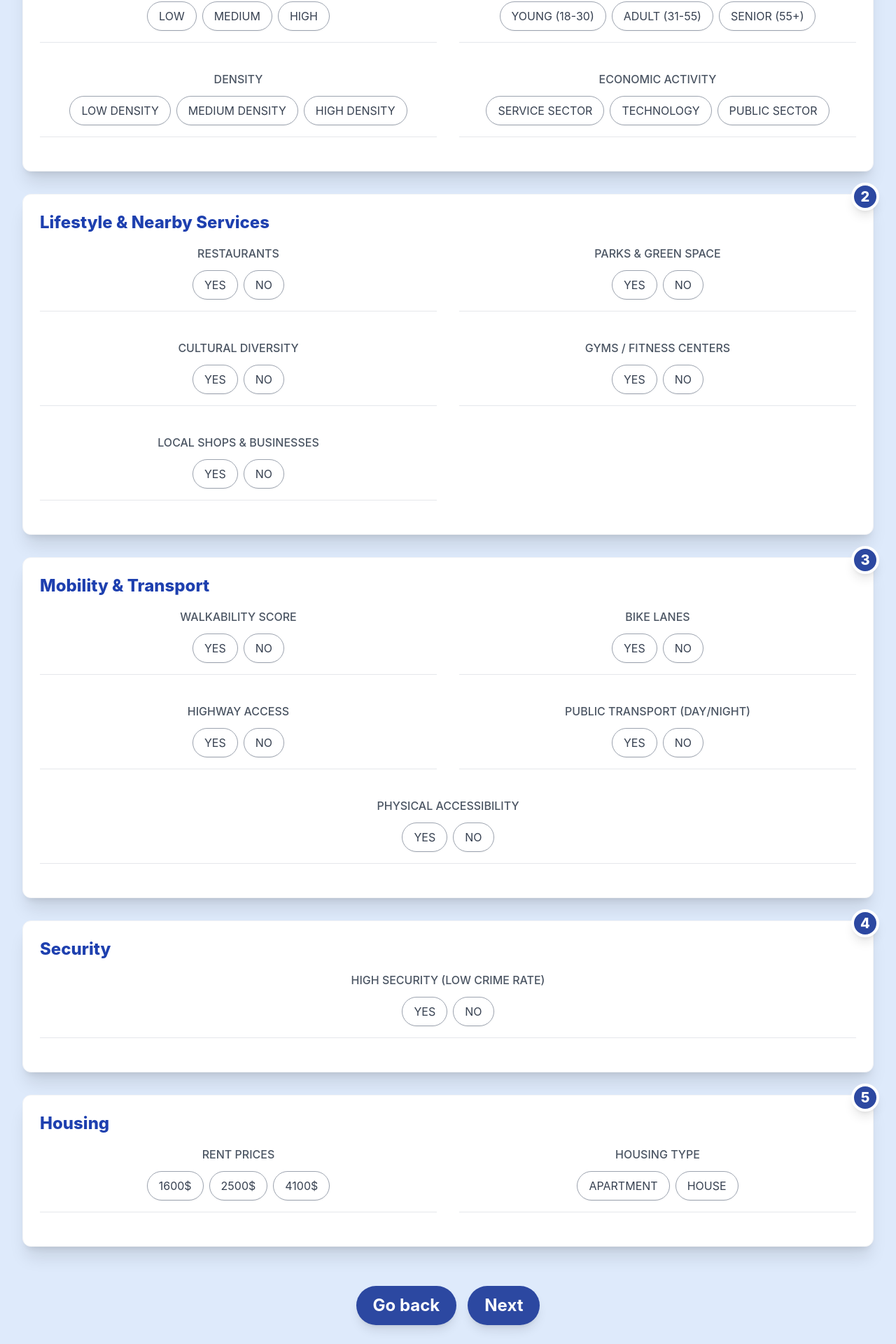
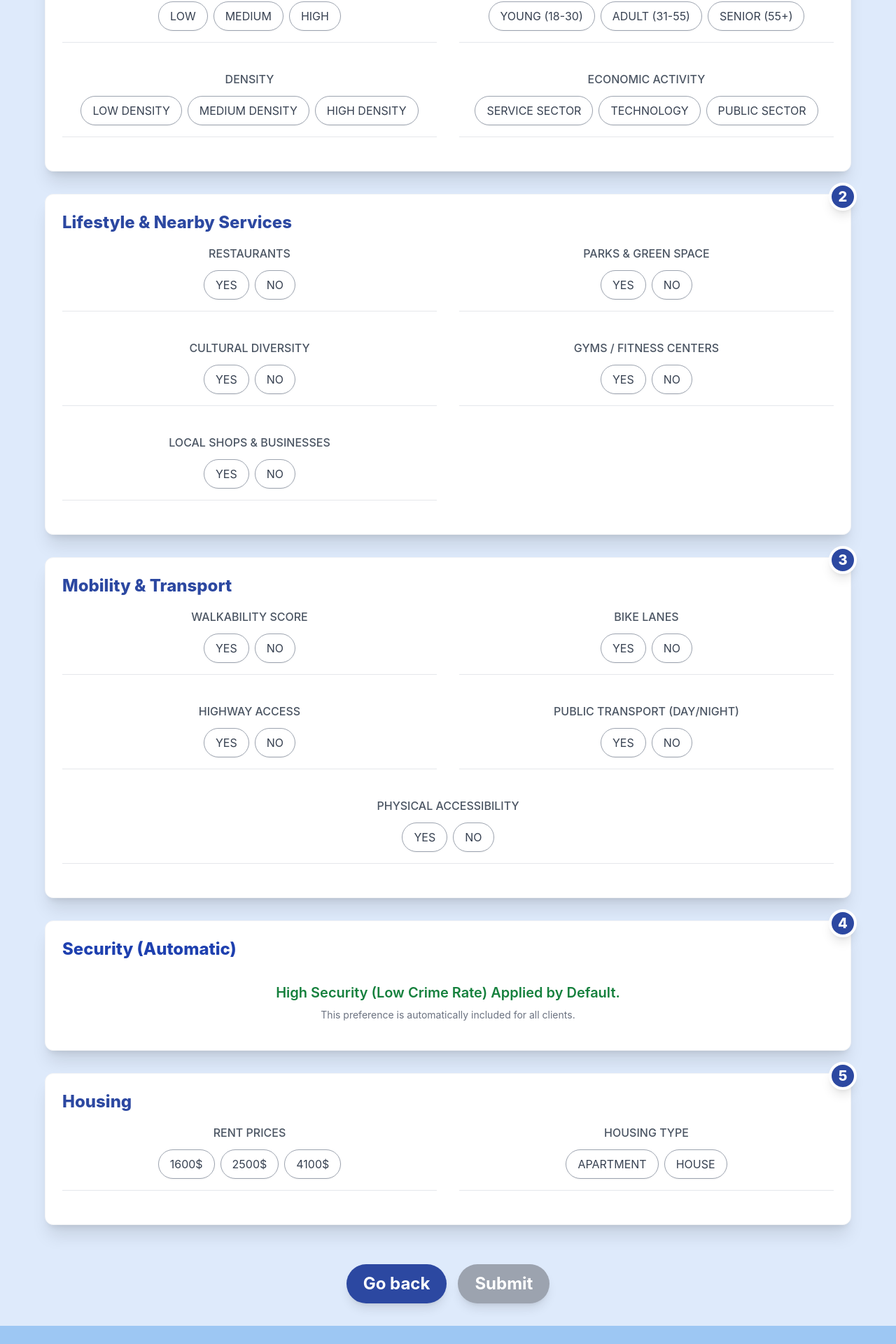
Before and after one commit to JoinedRobbin1887/Hack-EPS-ENYGM4, a React (Create React App) app in the folder frontend/joc-de-barris-front/: page /start in a window 1280 px wide. Shown: the part 227-2147 px from the top of the page at 70% size. After the commit the page ends 2121 px from the top, so only its background shows below. Built offline with nearby package versions, Linux system fonts and the light colour scheme.

Commit message:
feat: Added obligation to respond all the questions

```diff
--- a/frontend/joc-de-barris-front/src/components/EstiloVida.js
+++ b/frontend/joc-de-barris-front/src/components/EstiloVida.js
@@ -1,29 +1,20 @@
 // src/components/EstiloVida.js
-import React, { useState } from "react";
+import React from "react";
 import { PreferenceSelector } from "./PreferenceSelector";
 
-export function EstiloVida() {
-  const [restaurants, setRestaurants] = useState([]);
-  const [parcs, setParcs] = useState([]);
-  const [diversidad, setDiversidad] = useState([]);
-  const [gyms, setGyms] = useState([]);
-  const [botigues, setBotigues] = useState([]);
+export function EstiloVida({ restaurants, setRestaurants, parcs, setParcs, diversidad, setDiversidad, gyms, setGyms, botigues, setBotigues }) {
 
   const yesNoOptions = ["YES", "NO"];
 
   return (
-    // TARGETA: Aplicació d'estils de targeta consistent (shadow-xl, p-6, rounded-xl)
     <div className="w-full mb-8 p-6 bg-white rounded-xl shadow-xl border border-gray-100 relative">
 
-      {/* TÍTOL: Estilitzat amb negreta, mida gran, color de marca i icona */}
-      <h2 className="font-extrabold text-2xl mb-4 text-blue-800 flex items-center space-x-2">
+      <h2 className="font-extrabold text-2xl mb-4 text-cornflower-blue-800 flex items-center space-x-2">
         <span>Lifestyle & Nearby Services</span>
       </h2>
 
-      {/* GRID RESPONSIVE: 2 Columnes (md:grid-cols-2) per optimitzar l'espai de SI/NO */}
       <div className="grid grid-cols-1 md:grid-cols-2 gap-x-8 gap-y-4">
 
-        {/* Tots els PreferenceSelectors s'injecten al grid */}
         <PreferenceSelector
           label="RESTAURANTS"
           options={yesNoOptions}
--- a/frontend/joc-de-barris-front/src/components/Habitatge.js
+++ b/frontend/joc-de-barris-front/src/components/Habitatge.js
@@ -1,21 +1,17 @@
 // src/components/Habitatge.js
-import React, { useState } from "react";
+import React from "react";
 import { PreferenceSelector } from "./PreferenceSelector";
 
-export function Habitatge() {
-  const [precios, setPrecios] = useState([]);
-  const [tipos, setTipos] = useState([]);
+export function Habitatge({ precios, setPrecios, tipos, setTipos }) {
 
   return (
-    // TARGETA: Aplicació d'estils de targeta consistent (shadow-xl, p-6, rounded-xl)
     <div className="w-full mb-8 p-6 bg-white rounded-xl shadow-xl border border-gray-100 relative">
 
-      {/* TÍTOL: Estilitzat amb negreta, mida gran, color de marca i icona */}
-      <h2 className="font-extrabold text-2xl mb-4 text-blue-800 flex items-center space-x-2">
+      <h2 className="font-extrabold text-2xl mb-4 text-cornflower-blue-800 flex items-center space-x-2">
         <span>Housing</span>
       </h2>
 
-      {/* GRID RESPONSIVE: 2 Columnes (md:grid-cols-2) per als dos selectors */}
+
       <div className="grid grid-cols-1 md:grid-cols-2 gap-x-8 gap-y-4">
 
         <PreferenceSelector
--- a/frontend/joc-de-barris-front/src/components/Movilidad.js
+++ b/frontend/joc-de-barris-front/src/components/Movilidad.js
@@ -1,30 +1,23 @@
 // src/components/Movilidad.js
-import React, { useState } from "react";
+import React from "react";
 import { PreferenceSelector } from "./PreferenceSelector";
 
-export function Movilidad() {
-  const [accesPeu, setAccesPeu] = useState([]);
-  const [transportPublic, setTransportPublic] = useState([]);
-  const [carrilsBici, setCarrilsBici] = useState([]);
-  const [autopistes, setAutopistes] = useState([]);
-  // IMPORTANT: Canviem el nom per ser més explícits (Accessibilitat Física)
-  const [accesibilitatFisica, setAccesibilitatFisica] = useState([]);
+export function Movilidad({ accesPeu, setAccesPeu, transportPublic, setTransportPublic, carrilsBici, setCarrilsBici, autopistes, setAutopistes, accesibilitatFisica, setAccesibilitatFisica }) {
 
   const yesNoOptions = ["YES", "NO"];
 
   return (
-    // TARGETA: Aplicació d'estils de targeta consistent (shadow-xl, p-6, rounded-xl)
+
     <div className="w-full mb-8 p-6 bg-white rounded-xl shadow-xl border border-gray-100 relative">
 
-      {/* TÍTOL: Estilitzat amb negreta, mida gran, color de marca i icona */}
-      <h2 className="font-extrabold text-2xl mb-4 text-blue-800 flex items-center space-x-2">
+
+      <h2 className="font-extrabold text-2xl mb-4 text-cornflower-blue-800 flex items-center space-x-2">
         <span>Mobility & Transport</span>
       </h2>
 
-      {/* GRID RESPONSIVE: 2 Columnes (md:grid-cols-2) */}
+
       <div className="grid grid-cols-1 md:grid-cols-2 gap-x-8 gap-y-4">
 
-        {/* Accessibilitat a peu i carrils */}
         <PreferenceSelector
           label="WALKABILITY SCORE"
           options={yesNoOptions}
@@ -44,7 +37,6 @@ export function Movilidad() {
           onChange={setAutopistes}
         />
 
-        {/* TRANSPORT PÚBLIC: Opcions múltiples (type="multiple") */}
         <PreferenceSelector
           label="PUBLIC TRANSPORT (DAY/NIGHT)"
           options={yesNoOptions}
@@ -52,12 +44,10 @@ export function Movilidad() {
           onChange={setTransportPublic}
         />
 
-        {/* ACCESSIBILITAT FÍSICA: Ocupa les dues columnes i la fem més explícita */}
         <div className="md:col-span-2">
             <PreferenceSelector
                 label="PHYSICAL ACCESSIBILITY"
                 options={yesNoOptions}
-                // Utilitzem el nou state
                 selected={accesibilitatFisica}
                 onChange={setAccesibilitatFisica}
             />
--- a/frontend/joc-de-barris-front/src/components/PreferenceSelector.js
+++ b/frontend/joc-de-barris-front/src/components/PreferenceSelector.js
@@ -22,9 +22,9 @@ export function PreferenceSelector({ label, options, selected, onChange, type =
                 ${
                   isSelected
 
-                    ? "bg-cornflower-blue-800 text-white font-semibold border-blue-700"
-                    // NORMAL: Contorn gris suau
-                    : "bg-transparent text-gray-700 border-gray-400 hover:bg-blue-50 hover:text-blue-700"
+                    ? "bg-cornflower-blue-800 text-white font-semibold border-cornflower-blue-700"
+
+                    : "bg-transparent text-gray-700 border-gray-400 hover:bg-blue-50 hover:text-cornflower-blue-700"
                 }
               `}
               onClick={() => {
--- a/frontend/joc-de-barris-front/src/components/Seguridad.js
+++ b/frontend/joc-de-barris-front/src/components/Seguridad.js
@@ -1,31 +1,31 @@
 // src/components/Seguridad.js
-import React, { useState } from "react";
-import { PreferenceSelector } from "./PreferenceSelector";
+import React, { useEffect } from "react";
 
-export function Seguridad() {
-  const [seguridad, setSeguridad] = useState([]);
+export function Seguridad({ seguridad, setSeguridad }) {
+
+  useEffect(() => {
+    if (seguridad && seguridad.length === 0) {
+      setSeguridad(["HIGH"]);
+    }
+  }, [seguridad, setSeguridad]);
 
   return (
-    // TARGETA: Aplicació d'estils de targeta consistent (shadow-xl, p-6, rounded-xl)
     <div className="w-full mb-8 p-6 bg-white rounded-xl shadow-xl border border-gray-100 relative">
 
-      {/* TÍTOL: Estilitzat amb negreta, mida gran, color de marca i icona (Escut) */}
+
       <h2 className="font-extrabold text-2xl mb-4 text-blue-800 flex items-center space-x-2">
-        <span>Security</span>
+        <span>Security (Automatic)</span>
       </h2>
 
-      {/* CONTENIDOR ÚNIC: No necessita Grid, però l'embolcalla igualment per consistència */}
       <div className="grid grid-cols-1 gap-6">
-
-        {/* Pregunta única, estilitzada com les altres */}
-        <PreferenceSelector
-          // Fem l'etiqueta més específica, ja que és una preferència molt alta
-          label="HIGH SECURITY (LOW CRIME RATE)"
-          options={["YES", "NO"]}
-          selected={seguridad}
-          onChange={setSeguridad}
-        />
-
+        <div className="text-center py-4">
+          <p className="text-xl font-semibold text-green-700">
+            High Security (Low Crime Rate) Applied by Default.
+          </p>
+          <p className="text-sm text-gray-500 mt-2">
+            This preference is automatically included for all clients.
+          </p>
+        </div>
       </div>
     </div>
   );
--- a/frontend/joc-de-barris-front/src/components/StartPage.js
+++ b/frontend/joc-de-barris-front/src/components/StartPage.js
@@ -1,6 +1,7 @@
 import React, { useState } from "react";
-import { Link } from "react-router-dom";
+import { Link, useNavigate } from "react-router-dom";
 
+// Importem les components
 import { Economia } from "./Economia";
 import { EstiloVida } from "./EstiloVida";
 import { Movilidad } from "./Movilidad";
@@ -8,6 +9,26 @@ import { Seguridad } from "./Seguridad";
 import { Habitatge } from "./Habitatge";
 
 export function StartPage() {
+  const navigate = useNavigate();
+
+  const [preferences, setPreferences] = useState({
+    // Economia
+    ingresos: [], edad: [], densitat: [], activitat: [],
+    // EstiloVida
+    restaurants: [], parcs: [], diversidad: [], gyms: [], botigues: [],
+    // Movilidad
+    accesPeu: [], transportPublic: [], carrilsBici: [], autopistes: [], accesibilitatFisica: [],
+    // Seguridad: L'inicialitzem amb un valor per defecte per saltar-se la validació (ALTA)
+    seguridad: ["ALTA"],
+    // Habitatge
+    precios: [], tipos: [],
+  });
+
+  // Funció genèrica per actualitzar qualsevol preferència
+  const updatePreference = (key, value) => {
+    setPreferences(prev => ({ ...prev, [key]: value }));
+  };
+
   const [categoryOrder, setCategoryOrder] = useState([
     'economia',
     'estiloVida',
@@ -18,12 +39,42 @@ export function StartPage() {
   const [draggedIndex, setDraggedIndex] = useState(null);
   const [dragOverIndex, setDragOverIndex] = useState(null);
 
+  //Funció de validació
+  const isFormValid = () => {
+    // Comprova que tots els arrays de selecció tinguin almenys un element
+    // Com que 'seguridad' s'inicialitza amb 'ALTA', passarà la validació automàticament
+    return Object.values(preferences).every(selection => selection.length > 0);
+  };
+
+  //Passar props
   const categoryComponents = {
-    economia: <Economia />,
-    estiloVida: <EstiloVida />,
-    movilidad: <Movilidad />,
-    seguridad: <Seguridad />,
-    habitatge: <Habitatge />
+    economia: <Economia
+      ingresos={preferences.ingresos} setIngresos={(v) => updatePreference('ingresos', v)}
+      edad={preferences.edad} setEdad={(v) => updatePreference('edad', v)}
+      densitat={preferences.densitat} setDensitat={(v) => updatePreference('densitat', v)}
+      activitat={preferences.activitat} setActivitat={(v) => updatePreference('activitat', v)}
+    />,
+    estiloVida: <EstiloVida
+      restaurants={preferences.restaurants} setRestaurants={(v) => updatePreference('restaurants', v)}
+      parcs={preferences.parcs} setParcs={(v) => updatePreference('parcs', v)}
+      diversidad={preferences.diversidad} setDiversidad={(v) => updatePreference('diversidad', v)}
+      gyms={preferences.gyms} setGyms={(v) => updatePreference('gyms', v)}
+      botigues={preferences.botigues} setBotigues={(v) => updatePreference('botigues', v)}
+    />,
+    movilidad: <Movilidad
+      accesPeu={preferences.accesPeu} setAccesPeu={(v) => updatePreference('accesPeu', v)}
+      transportPublic={preferences.transportPublic} setTransportPublic={(v) => updatePreference('transportPublic', v)}
+      carrilsBici={preferences.carrilsBici} setCarrilsBici={(v) => updatePreference('carrilsBici', v)}
+      autopistes={preferences.autopistes} setAutopistes={(v) => updatePreference('autopistes', v)}
+      accesibilitatFisica={preferences.accesibilitatFisica} setAccesibilitatFisica={(v) => updatePreference('accesibilitatFisica', v)}
+    />,
+    seguridad: <Seguridad
+      seguridad={preferences.seguridad} setSeguridad={(v) => updatePreference('seguridad', v)}
+    />,
+    habitatge: <Habitatge
+      precios={preferences.precios} setPrecios={(v) => updatePreference('precios', v)}
+      tipos={preferences.tipos} setTipos={(v) => updatePreference('tipos', v)}
+    />
   };
 
   const handleDragStart = (e, index) => {
@@ -67,12 +118,29 @@ export function StartPage() {
     setDragOverIndex(null);
   };
 
+
+  const handleSubmit = async () => {
+    if (!isFormValid()) {
+      alert("Answer all the questions");
+      return;
+    }
+
+    // NOTA: S'ha de canviar el format de les claus (a anglès) abans de l'enviament.
+    const submissionData = {
+        preferences: preferences,
+        priorities: categoryOrder,
+    };
+
+    // Aquest és el punt clau: la crida a l'API
+    const API_URL = '';
+  };
+
+
   return (
     <div className="flex flex-col items-center justify-center min-h-screen bg-cornflower-blue-100 p-8">
       <h1 className="text-4xl font-bold mb-10 text-center text-cornflower-blue-800 mt-2">SELECT YOUR PREFERENCES</h1>
 
-      {/* Amplada corregida a max-w-6xl per a targetes amples */}
-      <div className="w-full max-w-10xl">
+      <div className="w-full max-w-6xl">
         {categoryOrder.map((categoryKey, index) => (
           <div
             key={categoryKey}
@@ -93,14 +161,11 @@ export function StartPage() {
             }`}
             style={{ cursor: draggedIndex === index ? 'grabbing' : 'grab' }}
           >
-            {/* Contenidor RELATIU per posicionar el número de prioritat */}
             <div className="relative">
-                {/* Visualització de la Prioritat (Índex + 1) */}
                 <div className="absolute -top-4 -right-2 bg-cornflower-blue-800 text-white font-extrabold text-xl w-10 h-10 rounded-full flex items-center justify-center border-4 border-white shadow-lg z-10">
                     {index + 1}
                 </div>
 
-                {/* La component de la categoria (la targeta) */}
                 {categoryComponents[categoryKey]}
             </div>
 
@@ -108,18 +173,23 @@ export function StartPage() {
         ))}
       </div>
 
-      {/* Botons Go Back i Next */}
+
       <div className="flex space-x-4">
         <Link to="/">
           <button className="bg-cornflower-blue-800 hover:bg-cornflower-blue-600 text-white text-2xl font-bold py-3 px-6 rounded-full shadow-lg mt-6 transition duration-300">
             Go back
           </button>
         </Link>
-        <Link to="/">
-          <button className="bg-cornflower-blue-800 hover:bg-cornflower-blue-600 text-white text-2xl font-bold py-3 px-6 rounded-full shadow-lg mt-6 transition duration-300">
-            Next
-          </button>
-        </Link>
+        {/* Botó Submit (condicionalment desactivat si el formulari no és vàlid) */}
+        <button
+          onClick={handleSubmit}
+          className={`text-white text-2xl font-bold py-3 px-6 rounded-full shadow-lg mt-6 transition duration-300 ${
+            isFormValid() ? 'bg-cornflower-blue-600 hover:bg-cornflower-blue-700' : 'bg-gray-400 cursor-not-allowed'
+          }`}
+          disabled={!isFormValid()}
+        >
+          Submit
+        </button>
       </div>
     </div>
   );
```
Also changed, not shown: frontend/joc-de-barris-front/src/components/Economia.js (+2 -8 lines).
